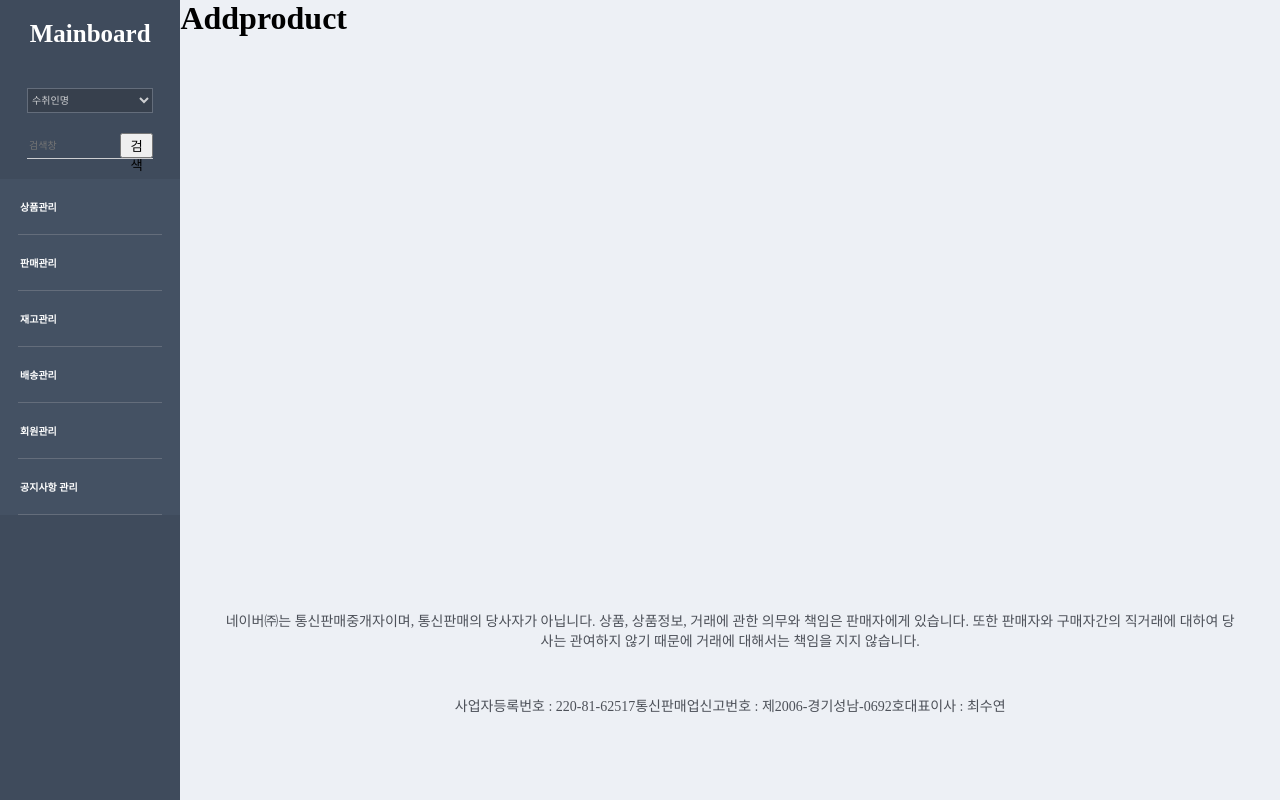
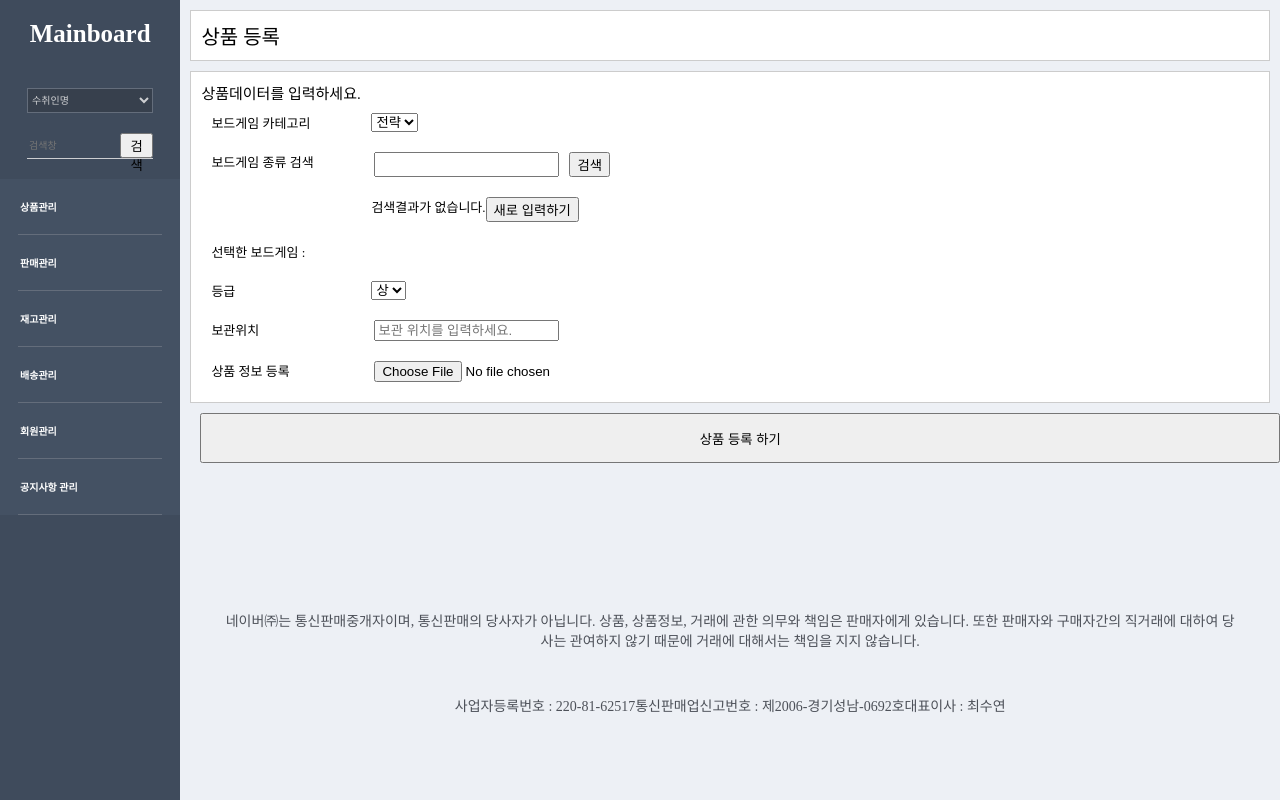
Before and after one commit to gozingamrae/mainboard-frontend--management, a React (Create React App) app: page /addproduct in a window 1280 px wide. Built offline with nearby package versions, Linux system fonts and the light colour scheme.

Commit message:
Add 상품 등록 페이지 작성

```diff
--- a/src/product/AddProduct.js
+++ b/src/product/AddProduct.js
@@ -1,8 +1,84 @@
+import { useState } from "react";
+import { useNavigate } from "react-router-dom";
 
+import style from "./css/Product.module.css"
 function AddProduct(){
+    const [searchText , setSearchText ] = useState("");
+    const [selectType , setSelectType ] = useState("");
+    const nav = useNavigate();
+    //카테고리 타입 옵션 데이터
+    const categorys = [{ type : "전략"},{ type : "파티"},{ type : "심리"},{ type : "추리"}];
+    const types = [{ name : "부루마블"},{ name : "스플랜더"},{ name : "할리갈리"},{ name : "로보77"},{ name : "루미큐브"},{ name : "루미큐브"},{ name : "루미큐브"},{ name : "루미큐브"}];
+
+    const onChangeHandle = (e) => {
+        setSearchText(e.target.value);
+        console.log("hello")
+    };
+    const onClickHandle = (e) => {
+        setSelectType(e.target.id);
+    }
+    const onClickSubmit = () => {
+        alert(selectType + " 상품이 등록되었습니다.")
+        nav("/");
+    }
+
     return (
-        <div>
-            <h1>Addproduct</h1>
+        <div className={style.productBox}>
+            <div className={style.title}>
+                상품 등록
+            </div>
+            <div className={style.box}>
+                <div>상품데이터를 입력하세요.</div>
+                <div className={style.subBox}>
+                    <h4>보드게임 카테고리</h4>
+                    <select>
+                        {categorys.map((category)=>(<option>{category.type}</option>))}
+                    </select>
+                </div>
+                <div className={style.subBox}>
+                    <h4>보드게임 종류 검색</h4>
+                    <input type="text" onChange={onChangeHandle}/><button>검색</button>
+
+                 </div>
+                <div>
+                    {types.filter((type)=>{if(type.name.indexOf(searchText) != -1 && searchText != ""){return true}}).map((type)=>(<div>{type.name}</div>)) == ""?
+                        <div className={style.subBox}>
+                            <h4></h4>검색결과가 없습니다.
+                            <button> 새로 입력하기</button>
+                        </div>
+                        : types.filter((type)=>{if(type.name.indexOf(searchText) != -1){return true}}).map((type)=>(
+                            <div className={style.subBox}>
+                                <h4></h4>
+                                {type.name}
+                                <button id={type.name} onClick={onClickHandle}>선택</button>
+                            </div>
+                            ))
+                        }
+                    <div className={style.subBox}>
+                        <h4>선택한 보드게임 :</h4> <span> {selectType}</span>
+                    </div>
+                </div>
+                <div className={style.subBox}>
+                    <h4> 등급  </h4>
+                    <select>
+                        <option>상</option>
+                        <option>중</option>
+                        <option>하</option>
+                    </select>
+                </div>
+                <div className={style.subBox}>
+                    <h4> 보관위치  </h4>
+                        <input type="text" placeholder="보관 위치를 입력하세요."/>
+                </div>
+
+                <div className={style.subBox}>
+                        <h4>상품 정보 등록</h4>
+                        <input type="file"/>
+                </div>
+        </div>
+        <button style={{width : "100%" , height : "50px", margin : "10px"}} onClick={onClickSubmit}>
+            상품 등록 하기
+        </button>
         </div>
     )
 }
--- a/src/product/components/Product/ProductTable.js
+++ b/src/product/components/Product/ProductTable.js
@@ -5,7 +5,7 @@ function ProductTable(){
     const products = data.products;
     return (
         <div className={style.box}>
-                <div className={style.subTitle}>상품 목록 (총 <span style={{color : "rgb(195, 115, 219)"}}>{totalProductNum}</span>개)</div>
+                <div className={style.subTitle}>상품 목록 (총 <span style={{color : "rgb(195, 115, 219)"}}>{products.length}</span>개)</div>
                 <div>
                     버튼 모음
                 </div>
```
